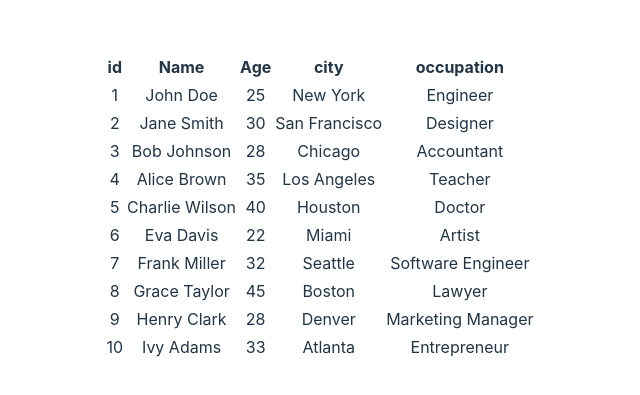
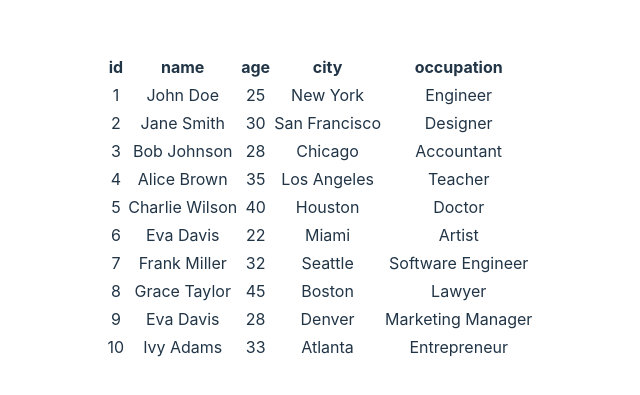
Before and after one commit to faizanhameed103/midterm, a React (Vite) app: page / in a window 1280 px wide. Shown: the part 193-588 px from the top of the page, without its empty margins (320-960 px from the left). Built offline with nearby package versions, Linux system fonts and the light colour scheme.

Commit message:
Initial table setup with static data.CorrectOne

```diff
--- a/src/App.jsx
+++ b/src/App.jsx
@@ -2,6 +2,9 @@ import { useState } from 'react'
 import reactLogo from './assets/react.svg'
 import viteLogo from '/vite.svg'
 import './App.css'
+import First from './First'
+import Second from './Second'
+import MyTable from './MyTable'
 
 function App() {
   const [count, setCount] = useState(0)
@@ -23,38 +26,19 @@ function App() {
 
     { id: 8, name: 'Grace Taylor', age: 45, city: 'Boston', occupation: 'Lawyer' },
 
-    { id: 9, name: 'Henry Clark', age: 28, city: 'Denver', occupation: 'Marketing Manager' },
+    { id: 9, name: 'Eva Davis', age: 28, city: 'Denver', occupation: 'Marketing Manager' },
 
     { id: 10, name: 'Ivy Adams', age: 33, city: 'Atlanta', occupation: 'Entrepreneur' },
 
   ];
 
-
+  const [name,setName] = useState()
 
   return (
     <>
-     <div >
-            <table>
-                <tr>
-                    <th>id</th>
-                    <th>Name</th>
-                    <th>Age</th>
-                    <th>city</th>
-                    <th>occupation</th>
-                </tr>
-                {sampleData.map((val, key) => {
-                    return (
-                        <tr key={key}>
-                            <td>{val.id}</td>
-                            <td>{val.name}</td>
-                            <td>{val.age}</td>
-                            <td>{val.city}</td>
-                            <td>{val.occupation}</td>
-                        </tr>
-                    )
-                })}
-            </table>
-        </div>
+
+            <MyTable/>
+
     </>
   )
 }
--- /dev/null
+++ b/src/First.jsx
@@ -0,0 +1,29 @@
+import React from 'react'
+class First extends React.Component {
+    constructor(){
+      super();
+      this.state ={
+        users: ['John Doe','Jane Smith','Bob Johnson','Alice Brown','Charlie Wilson','Eva Davis','Eva Davis','Ivy Adams'],
+        input: '',
+      }
+    }
+
+    onChangeHandler(e){
+      this.setState({
+        input: e.target.value,
+      })
+    }
+
+    render (){
+        const list = this.state.users
+          .filter(d => this.state.input === '' || d.includes(this.state.input))
+          .map((d, index) => <li key={index}>{d}</li>);
+
+      return (<div>
+        <input value={this.state.input} type="text" onChange={this.onChangeHandler.bind(this)}/>
+          <ul>{list}</ul>
+
+        </div>)
+    }
+  }
+  export default First
--- /dev/null
+++ b/src/MyTable.jsx
@@ -0,0 +1,43 @@
+import React from "react";
+function MyTable() {
+    const initState = [
+        { id: 1, name: 'John Doe', age: 25, city: 'New York', occupation: 'Engineer' },
+
+        { id: 2, name: 'Jane Smith', age: 30, city: 'San Francisco', occupation: 'Designer' },
+
+        { id: 3, name: 'Bob Johnson', age: 28, city: 'Chicago', occupation: 'Accountant' },
+
+        { id: 4, name: 'Alice Brown', age: 35, city: 'Los Angeles', occupation: 'Teacher' },
+
+        { id: 5, name: 'Charlie Wilson', age: 40, city: 'Houston', occupation: 'Doctor' },
+
+        { id: 6, name: 'Eva Davis', age: 22, city: 'Miami', occupation: 'Artist' },
+
+        { id: 7, name: 'Frank Miller', age: 32, city: 'Seattle', occupation: 'Software Engineer' },
+
+        { id: 8, name: 'Grace Taylor', age: 45, city: 'Boston', occupation: 'Lawyer' },
+
+        { id: 9, name: 'Eva Davis', age: 28, city: 'Denver', occupation: 'Marketing Manager' },
+
+        { id: 10, name: 'Ivy Adams', age: 33, city: 'Atlanta', occupation: 'Entrepreneur' },
+    ];
+    const [state, setState] = React.useState(initState);
+
+    return (
+      <table>
+        <tr key={"header"}>
+          {Object.keys(state[0]).map((key) => (
+            <th>{key}</th>
+          ))}
+        </tr>
+        {state.map((item) => (
+          <tr key={item.id}>
+            {Object.values(item).map((val) => (
+              <td>{val}</td>
+            ))}
+          </tr>
+        ))}
+      </table>
+    );
+  }
+  export default MyTable
--- /dev/null
+++ b/src/Second.jsx
@@ -0,0 +1,33 @@
+import React from 'react'
+class Second extends React.Component {
+    constructor(){
+      super();
+      this.state ={
+        users: ['25','30','28','35','40','22','32','45','28','33'],
+        input: '',
+      }
+    }
+
+    onChangeHandler(e){
+      this.setState({
+        input: e.target.value,
+      })
+    }
+
+    render (){
+        const list = this.state.users
+          .filter(d => this.state.input === '' || d.includes(this.state.input))
+          .map((d, index) => <li key={index}>{d}</li>);
+
+      return (<div>
+        <input value={this.state.input} type="text" onChange={this.onChangeHandler.bind(this)}/>
+          <ul>{list}</ul>
+          <select>
+                    <option value="New York">New York</option>
+                    <option value="San Francisco" selected>Volvo</option>
+                    <option value="Chicago">Fiat</option>
+                </select>
+        </div>)
+    }
+  }
+  export default Second
```
